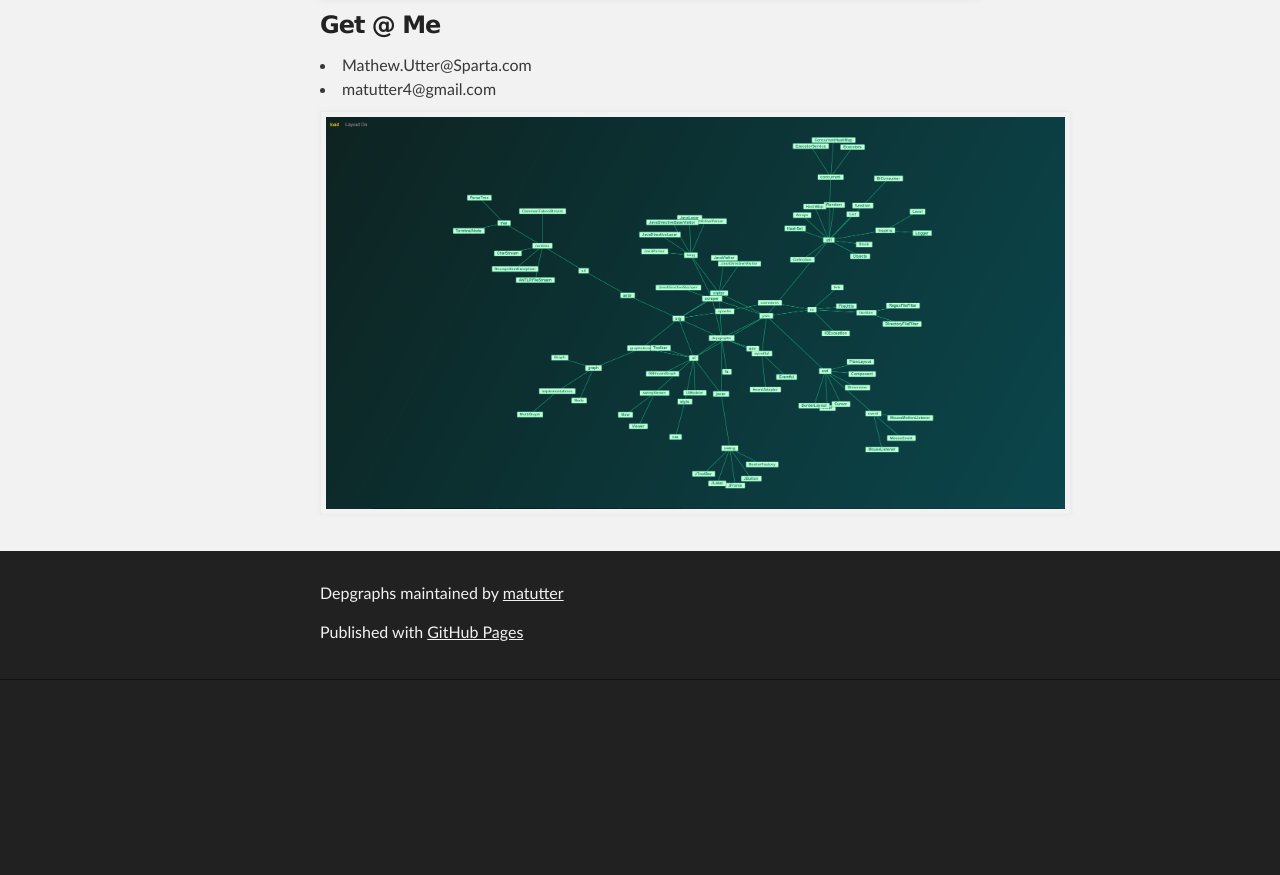
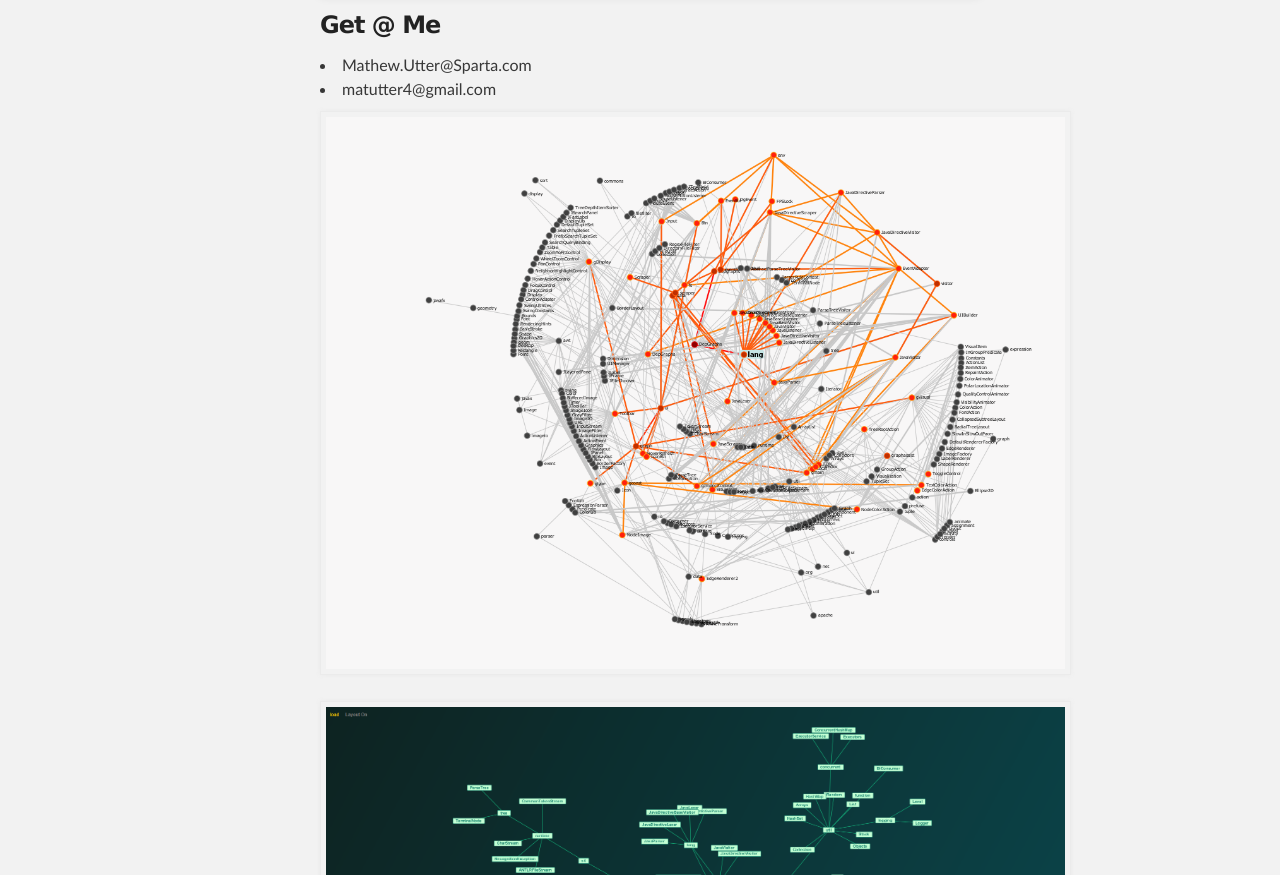
Before and after one commit to matutter/DepGraphs, a plain HTML site: page index.html in a window 1280 px wide. Shown: the part 473-1348 px from the top of the page. Before the commit the page ends 1153 px from the top, so only its background shows below. Drawn offline with Linux system fonts and the light colour scheme.

Commit message:
DepHell image added

```diff
--- a/index.html
+++ b/index.html
@@ -49,6 +49,7 @@ $ echo 'Reduce all your coupling!'
 <li>matutter4@gmail.com</li>
 
 
+<img src="images/DepHell.PNG"/>
 <img src="images/gsgraph.PNG"/>
       </section>
 <!-- FOOTER  -->
```
Also changed, not shown: images/DepHell.PNG (added), 1 other file.
